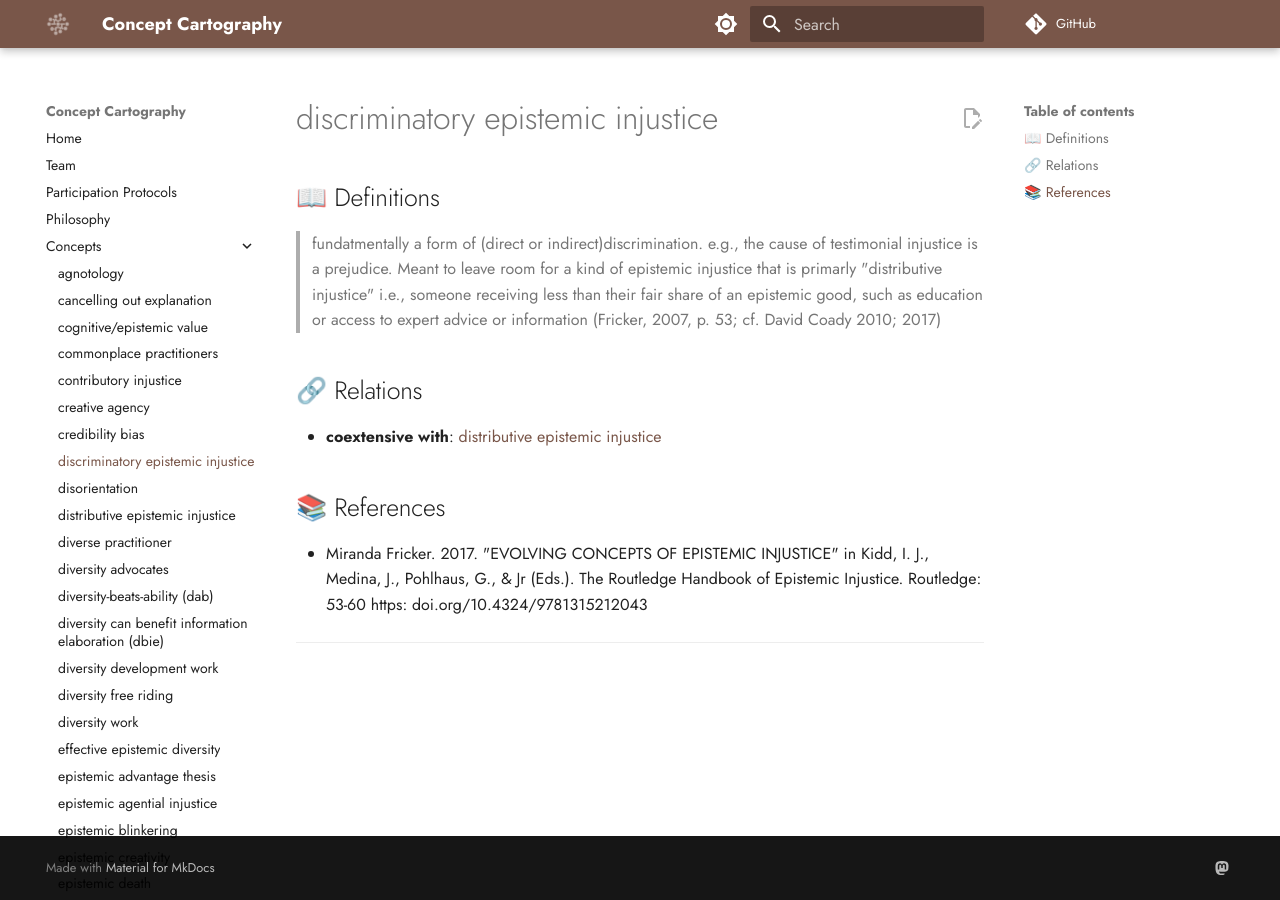
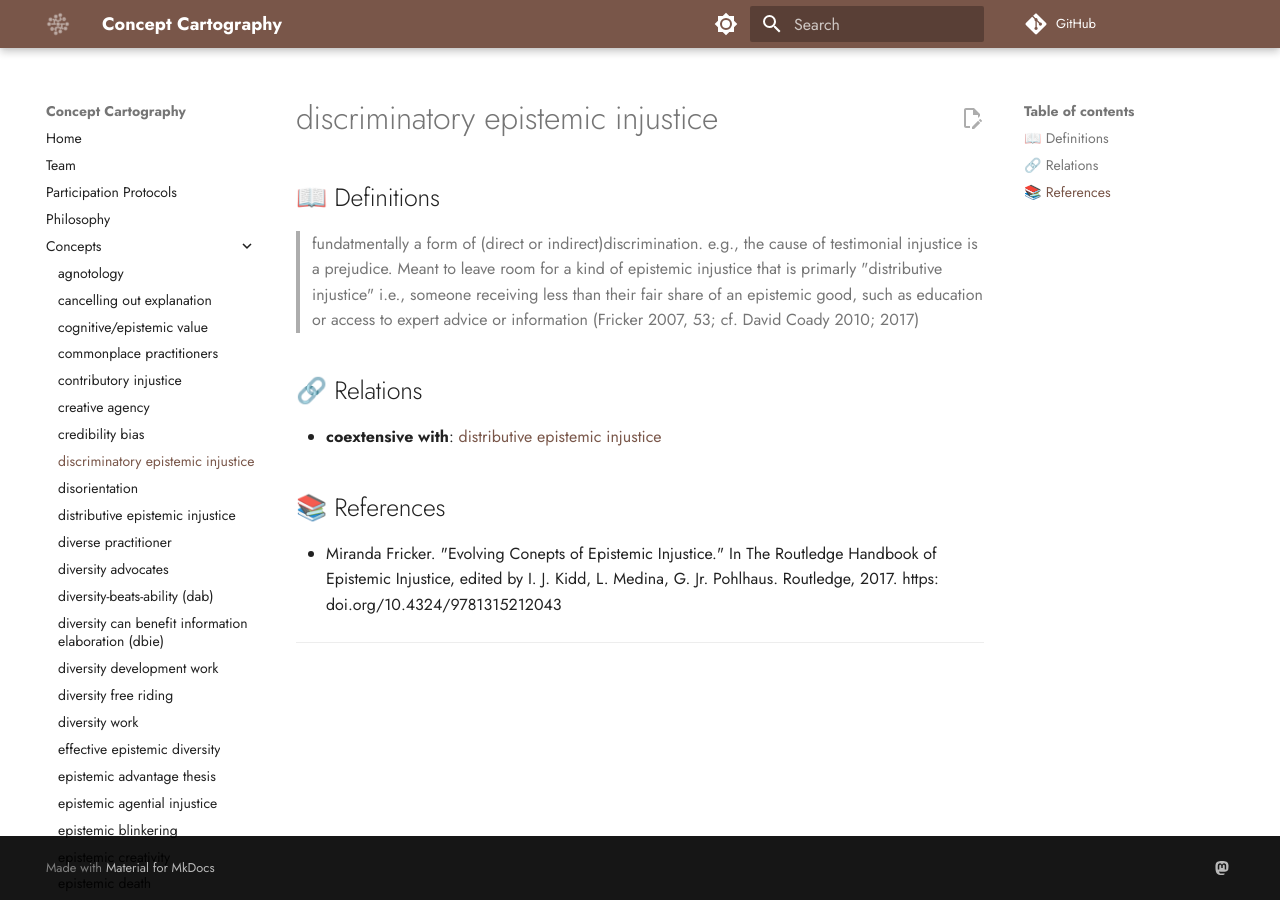
Before and after one commit to conceptcartography/conceptcartography, an MkDocs documentation site: the page built from docs/concepts/discriminatory-epistemic-injustice.md, in a window 1280 px wide. Built offline with MkDocs 1.6.1 and Material for MkDocs 9.7.7, drawn with Linux system fonts in a browser that asks for light colours; comment, search, counter and statistics services are not loaded; the version menu is left out.

Commit message:
Update discriminatory-epistemic-injustice.md

```diff
--- a/docs/concepts/discriminatory-epistemic-injustice.md
+++ b/docs/concepts/discriminatory-epistemic-injustice.md
@@ -1,15 +1,14 @@
 ---
 concept: discriminatory epistemic injustice
 references:
-- 'Miranda Fricker. 2017. "EVOLVING CONCEPTS OF EPISTEMIC INJUSTICE" in Kidd, I. J.,
-  Medina, J., Pohlhaus, G., & Jr (Eds.). The Routledge Handbook of Epistemic Injustice.
-  Routledge: 53-60 https: doi.org/10.4324/9781315212043'
+- 'Miranda Fricker. "Evolving Conepts of Epistemic Injustice." In The Routledge Handbook of Epistemic Injustice, edited by I. J.  Kidd,
+  L. Medina, G. Jr. Pohlhaus. Routledge, 2017. https: doi.org/10.4324/9781315212043'
 definitions:
-- fundatmentally a form of (direct or indirect)discrimination. e.g., the cause of
+- fundatmentally a form of (direct or indirect) discrimination. e.g., the cause of
   testimonial injustice is a prejudice. Meant to leave room for a kind of epistemic
   injustice that is primarly "distributive injustice" i.e., someone receiving less
   than their fair share of an epistemic good, such as education or access to expert
-  advice or information (Fricker, 2007, p. 53; cf. David Coady 2010; 2017)
+  advice or information (Fricker 2007, 53; cf. David Coady 2010; 2017)
 examples: []
 relations:
 - type: coextensive with
@@ -20,7 +19,7 @@ relations:
 
 ## 📖 Definitions
 
-> fundatmentally a form of (direct or indirect)discrimination. e.g., the cause of testimonial injustice is a prejudice. Meant to leave room for a kind of epistemic injustice that is primarly "distributive injustice" i.e., someone receiving less than their fair share of an epistemic good, such as education or access to expert advice or information (Fricker, 2007, p. 53; cf. David Coady 2010; 2017)
+> fundatmentally a form of (direct or indirect)discrimination. e.g., the cause of testimonial injustice is a prejudice. Meant to leave room for a kind of epistemic injustice that is primarly "distributive injustice" i.e., someone receiving less than their fair share of an epistemic good, such as education or access to expert advice or information (Fricker 2007, 53; cf. David Coady 2010; 2017)
 
 ## 🔗 Relations
 
@@ -28,7 +27,8 @@ relations:
 
 ## 📚 References
 
-- Miranda Fricker. 2017. "EVOLVING CONCEPTS OF EPISTEMIC INJUSTICE" in Kidd, I. J., Medina, J., Pohlhaus, G., & Jr (Eds.). The Routledge Handbook of Epistemic Injustice. Routledge: 53-60 https: doi.org/10.4324/9781315212043
+- Miranda Fricker. "Evolving Conepts of Epistemic Injustice." In The Routledge Handbook of Epistemic Injustice, edited by I. J.  Kidd,
+  L. Medina, G. Jr. Pohlhaus. Routledge, 2017. https: doi.org/10.4324/9781315212043
 
 ---
 
```
